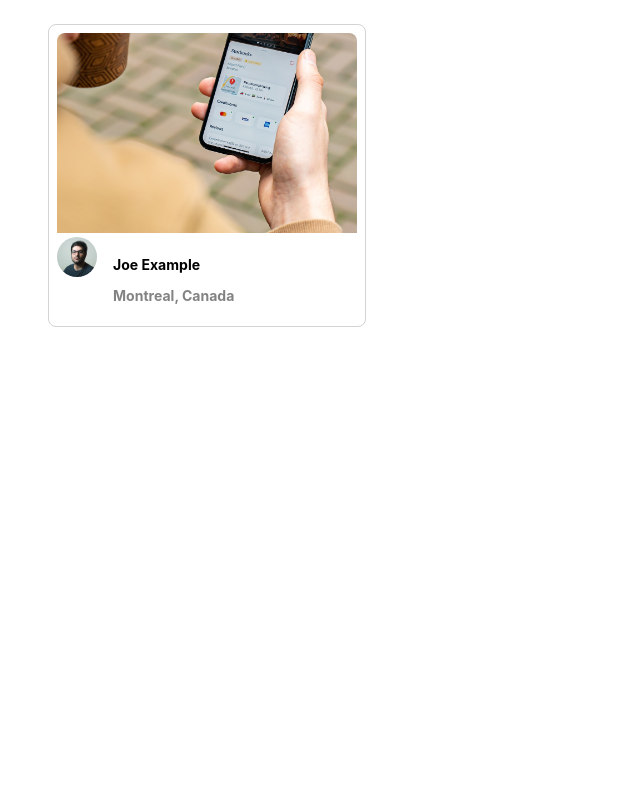
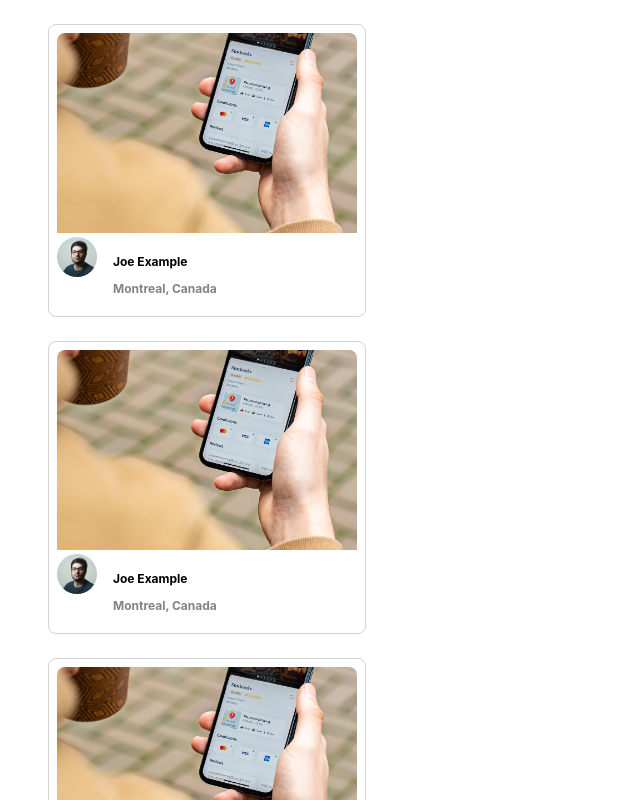
Before and after one commit to gary92gs/photolabs, a React (Create React App) app in the folder frontend/: page / in a window 1280 px wide. Shown: the top 800 px of the page, without its empty margins (0-640 px from the left). Built offline with nearby package versions, Linux system fonts and the light colour scheme.

Commit message:
implements array of photolist-items. currently displaying 3 sample photolist-items

```diff
--- a/frontend/src/App.jsx
+++ b/frontend/src/App.jsx
@@ -14,13 +14,18 @@ const sampleDataForPhotoListItem = {
   profile: `${process.env.PUBLIC_URL}/profile-1.jpg`,
 };
 
+const sampleArrayPhotoListItems = [];
+for(let i = 0; i < 3; i++){
+  sampleArrayPhotoListItems.push(<PhotoListItem key={i} itemInfo={sampleDataForPhotoListItem}/>) ;
+};
+
 // Note: Rendering a single component to build components in isolation
 const App = () => {
 
 
   return (
     <div className="App">
-      <PhotoListItem itemInfo={sampleDataForPhotoListItem}/>
+      {sampleArrayPhotoListItems}
     </div>
   );
 };
--- a/frontend/src/components/PhotoListItem.jsx
+++ b/frontend/src/components/PhotoListItem.jsx
@@ -11,13 +11,13 @@ const PhotoListItem = (props) => {
 
   /* Insert React */
   return (
-    <div key={id} className="photo-list__item">
+    <div key={props.key} className="photo-list__item">
       <img src={imageSource} className="photo-list__image" alt="posting image" />
       <div className="photo-list__user-details">
         <img src={profile} className="photo-list__user-profile" alt="photographer image" />
         <div className="photo-list__user-info">
-          <h3 >{username}</h3>
-          <h3 className="photo-list__user-location">{location.city}, {location.country}</h3>
+          <p >{username}</p>
+          <p className="photo-list__user-location">{location.city}, {location.country}</p>
         </div>
       </div>
     </div>
```
